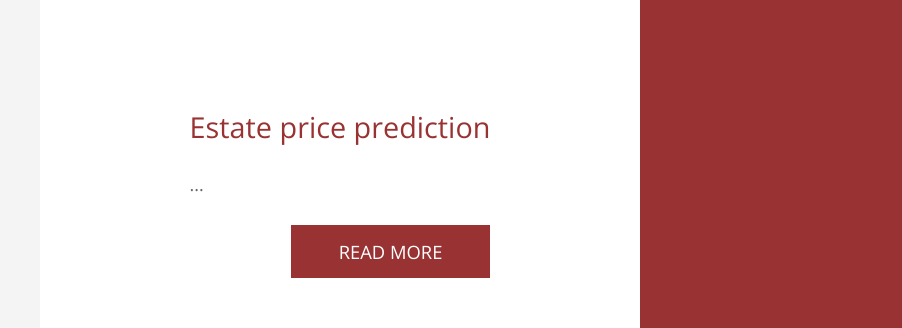
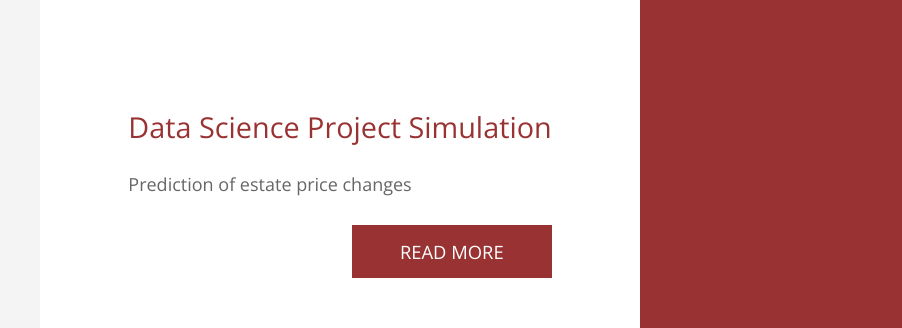
Before and after one commit to chrumchrumchrum/chrumchrumchrum.github.io, a plain HTML site: page index.html in a window 1280 px wide. Shown: the part 436-764 px from the top of the page, 0-902 px from the left. Drawn offline with nearby package versions, Linux system fonts and the light colour scheme.

Commit message:
change index.html

```diff
--- a/index.html
+++ b/index.html
@@ -56,9 +56,9 @@ http://www.templatemo.com/tm-514-magazee
  <div class="col-sm-12 col-md-12 col-lg-6 col-xl-6">
   <div class="tm-flex-center p-5">
     <div class="tm-md-flex-center">
-      <h2 class="tm-text-color-primary mb-4">Estate price prediction</h2>
-      <p class="mb-4">...</p>
-      <a href="#" class="btn btn-primary float-lg-right tm-md-align-center">Read more</a>
+      <h2 class="tm-text-color-primary mb-4">Data Science Project Simulation</h2>
+      <p class="mb-4">Prediction of estate price changes</p>
+      <a href="https://github.com/chrumchrumchrum/ds_simulator/blob/main/README.md" class="btn btn-primary float-lg-right tm-md-align-center">Read more</a>
     </div>
   </div>
 </div>
```
